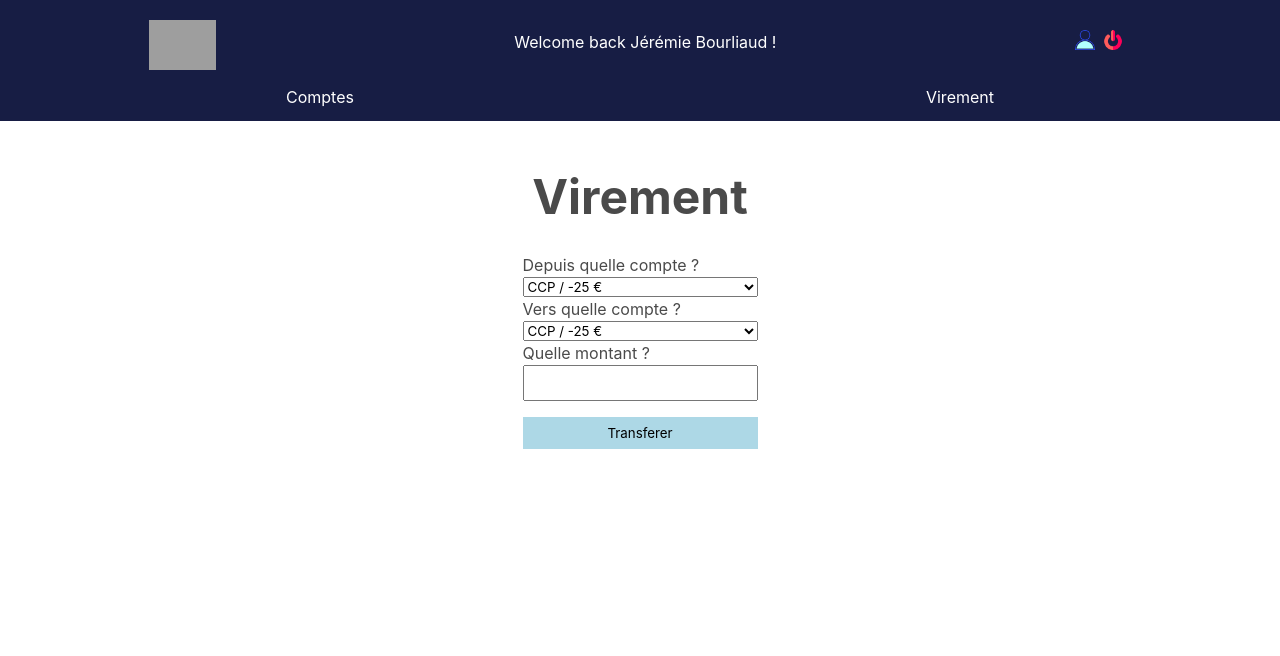
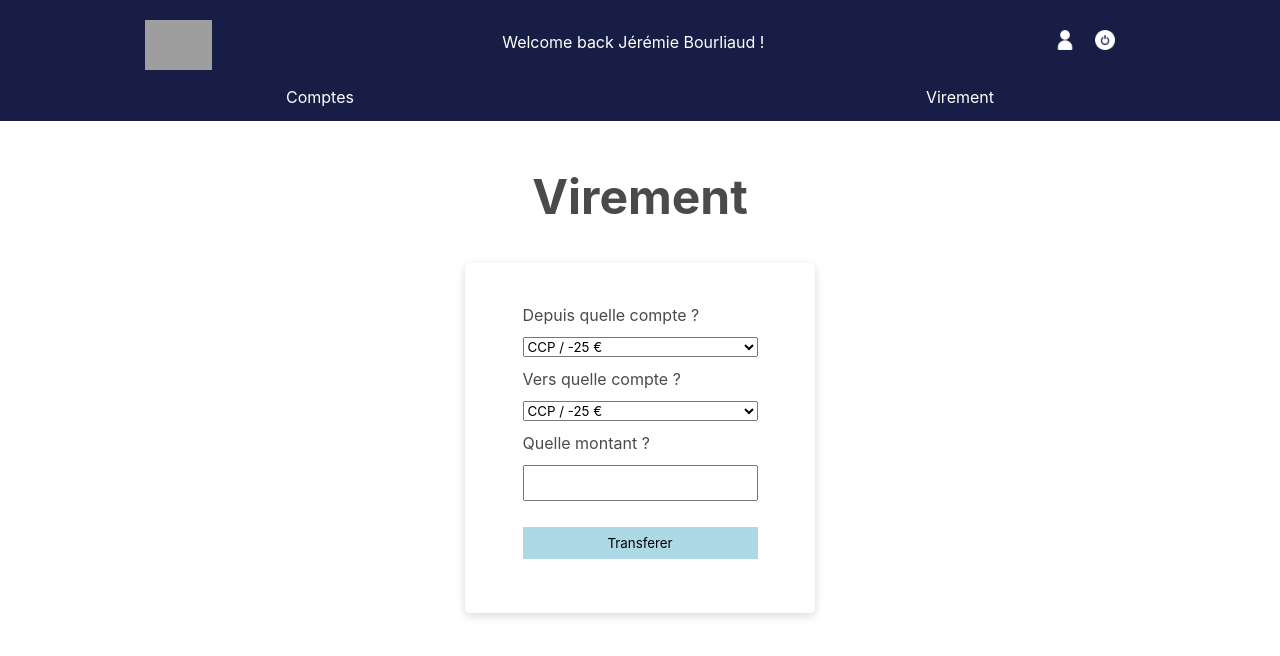
Before and after one commit to Panathes/itinov-test, a React (Create React App) app: page /transfert in a window 1280 px wide. Shown: the top 656 px of the page. Built offline with nearby package versions, Linux system fonts and the light colour scheme; grey boxes are pictures that could not be loaded.

Commit message:
change icon and transfert css

```diff
--- a/src/components/Header/index.tsx
+++ b/src/components/Header/index.tsx
@@ -32,7 +32,7 @@ const ITINOVBrand = styled.img`
 const Logo = styled.img`
     width: auto;
     max-height: 20px;
-    margin-right: 8px;
+    margin-right: 20px;
 `
 const LinkHeader = styled.div`
     margin-top: 15px;
--- a/src/components/TransactionForm/index.tsx
+++ b/src/components/TransactionForm/index.tsx
@@ -15,6 +15,20 @@ export interface TransferFormData {
     onSubmit: (data: TransferFormData) => void;
   }
 
+  const Wrapper = styled.div`
+    margin-top: 10px;
+    border-radius: 5px;
+    height: 350px;
+    width: 350px;
+    box-shadow: 0 3px 10px rgba(0, 0, 0, 0.15);
+  `
+
+  const FormWrapper = styled.div`
+    margin-top: 30px;
+    display: flex;
+    justify-content: center;
+  `
+
   const Form = styled.form`
     display: flex;
     flex-direction: column;
@@ -26,11 +40,17 @@ export interface TransferFormData {
   `;
 
   const Button = styled.button`
+    margin-top: 10px;
     padding: 0.5rem;
     background-color: lightblue;
     border: none;
     cursor: pointer;
   `;
+
+  const Label = styled.label`
+    margin-top: 10px;
+    margin-bottom: 10px;
+  `
 
 
 const TransactionForm = ({onSubmit}: TransferProps) => {
@@ -41,8 +61,10 @@ const TransactionForm = ({onSubmit}: TransferProps) => {
     };
 
     return (
+      <Wrapper>
+        <FormWrapper>
           <Form onSubmit={handleSubmit(submitHandler)}>
-        <label>Depuis quelle compte ?</label>
+            <Label>Depuis quelle compte ?</Label>
             <select {...register("firstAccount")}>
             {cardInformations?.map( account => (
                 <option value={account.nameAccount} key={account.id}>
@@ -52,7 +74,7 @@ const TransactionForm = ({onSubmit}: TransferProps) => {
             </select>
             {errors.firstAccount && <span>Champs requis</span>}
 
-        <label>Vers quelle compte ?</label>
+            <Label>Vers quelle compte ?</Label>
             <select {...register("secondAccount")}>
             {cardInformations?.map( account => (
                 <option value={account.nameAccount} key={account.id}>
@@ -62,13 +84,15 @@ const TransactionForm = ({onSubmit}: TransferProps) => {
             </select>
             {errors.secondAccount && <span>Champs requis</span>}
 
-        <label>Quelle montant ?</label>
+            <Label>Quelle montant ?</Label>
             <Input type="number" {...register('amount', { required: true, min: 0 })} />
             {errors.amount?.type === 'required' && <span>Champs requis</span>}
             {errors.amount?.type === 'min' && <span>The amount must be greater than or equal to 0</span>}
 
             <Button type="submit">Transferer</Button>
           </Form>
+        </FormWrapper>
+      </Wrapper>
     )
 }
 
```
Also changed, not shown: src/asset/logout.png, src/asset/user.png. Lines whose indentation alone changed are shown as unchanged.
